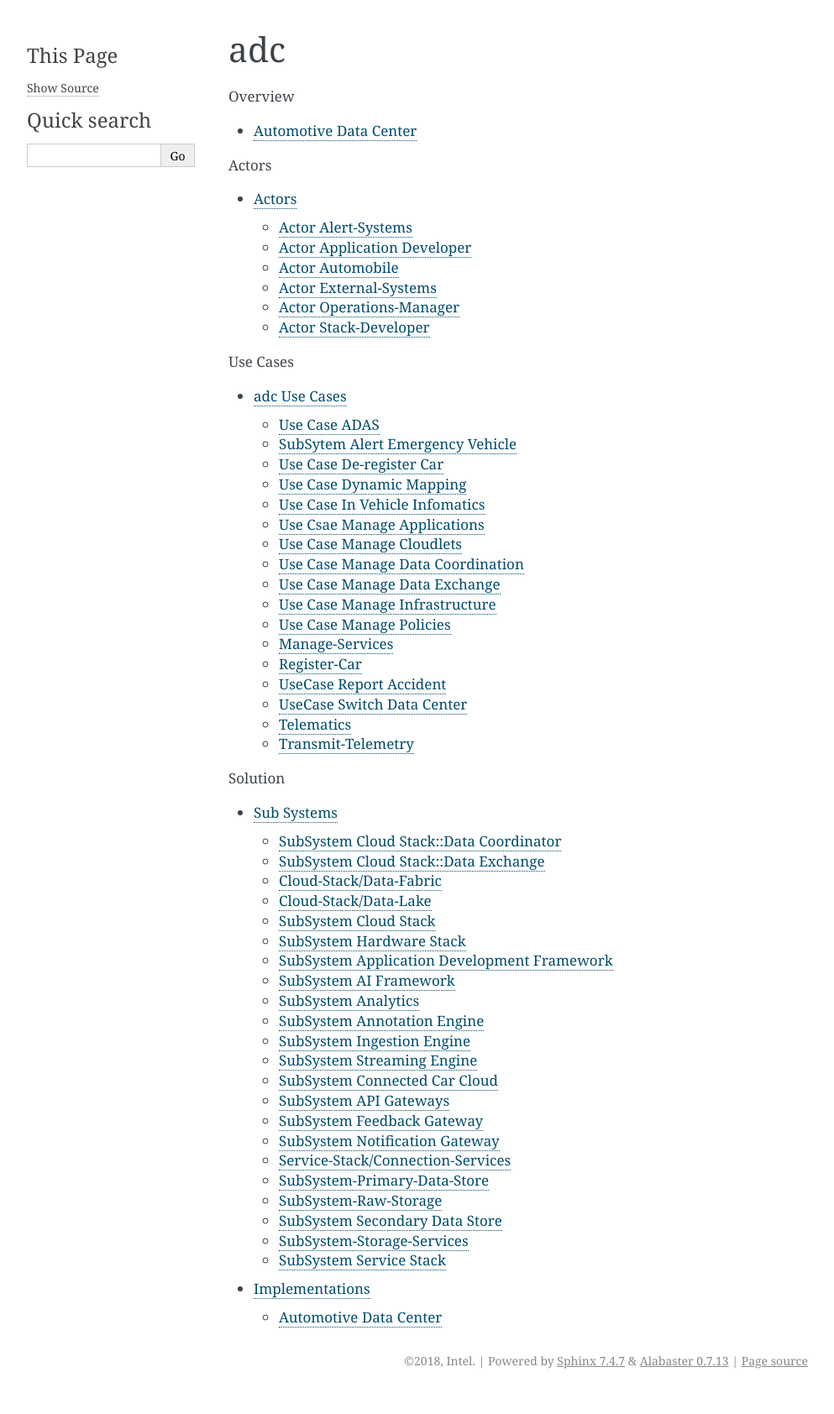
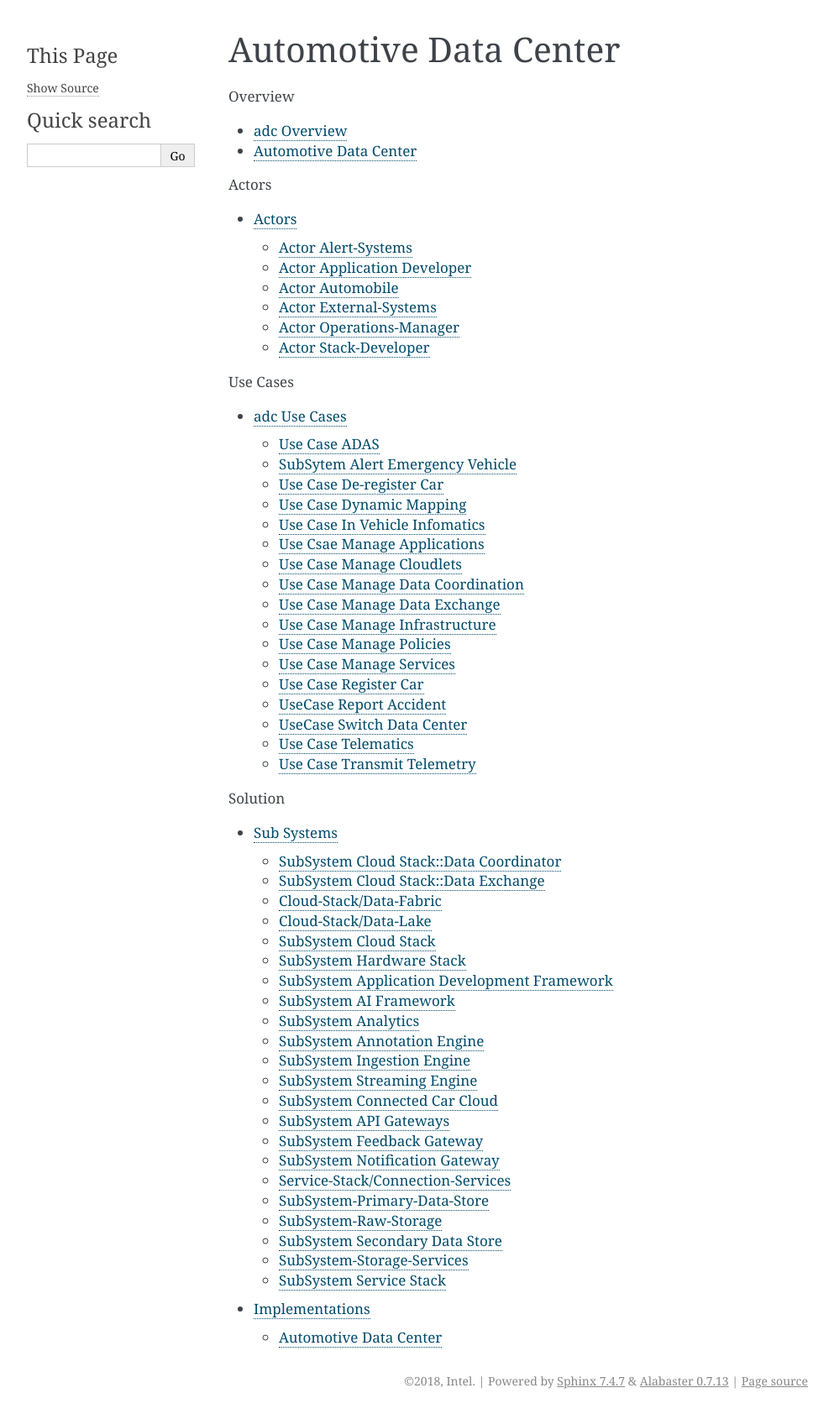
Before and after one commit to CAADE/ADC, a Sphinx documentation site: the page built from docs/index.rst, in a window 1280 px wide. Shown: the whole page at 84% size, without its empty margins (148-1141 px from the left). Built offline with Sphinx 7.4.7, drawn with Linux system fonts in a browser that asks for light colours; pages that are not in the unit, such as notebooks, are missing from menus; before the commit the page ends 1660 px from its top, so only the background shows below that.

Commit message:
New Documentation format.

```diff
--- a/docs/UseCases/Manage-Services/UseCase-Manage-Services.rst
+++ b/docs/UseCases/Manage-Services/UseCase-Manage-Services.rst
@@ -1,7 +1,7 @@
-.. _Manage-Services:
+.. _UseCase-Manage-Services:
 
-Manage-Services
-============
+Use Case Manage Services
+========================
 
 Manage Services is a use case that allows the Stack Developer and Operations Manager manage
 services in the Data Center.
--- a/docs/UseCases/Register-Car/UseCase-Register-Car.rst
+++ b/docs/UseCases/Register-Car/UseCase-Register-Car.rst
@@ -1,7 +1,7 @@
-.. _Register-Car:
+.. _UseCase-Register-Car:
 
-Register-Car
-============
+Use Case Register Car
+=====================
 
 Register Car allos the Automobile to register a car with the Data Center.
 
--- a/docs/UseCases/Telematics/UseCase-Telematics.rst
+++ b/docs/UseCases/Telematics/UseCase-Telematics.rst
@@ -1,7 +1,7 @@
-.. _Telematics:
+.. _UseCase-Telematics:
 
-Telematics
-============
+Use Case Telematics
+===================
 
 Telematics gathers telemetry from the cars and stores them in the data center so
 applications can harvest valuable information from the data.
@@ -33,7 +33,7 @@ The system needs to be able to keep data in specific geos according to different
 and regulations on where the data was collected. Aggregation between the data centers
 is important but keeping the data in specific data centers is important as well.
 
-.. image:: Car moving between DC.png
+.. image:: Car-Moving-Between-DC.png
 
 .. toctree::
    :glob:
--- a/docs/UseCases/Transmit-Telemetry/UseCase-Transmit-Telemetry.rst
+++ b/docs/UseCases/Transmit-Telemetry/UseCase-Transmit-Telemetry.rst
@@ -1,7 +1,7 @@
-.. _Transmit-Telemetry:
+.. _UseCase-Transmit-Telemetry:
 
-Transmit-Telemetry
-============
+Use Case Transmit Telemetry
+===========================
 
 Transmit Telemetry is a use case that allows the Automobile to transmit data to the Data Center.
 
--- a/docs/index.rst
+++ b/docs/index.rst
@@ -1,10 +1,11 @@
-adc
-===============================================
+Automotive Data Center
+======================
 
 .. toctree::
    :maxdepth: 1
    :caption: Overview
 
+   Home
    Solution/Solution
 
 .. toctree::
```
Also changed, not shown: docs/Solution/Solution.rst (+4 -4 lines), docs/End2End.png, docs/UseCases/Telematics/Car-Moving-Between-DC.png (renamed from docs/UseCases/Telematics/Car moving between DC.png), 2 other files.
